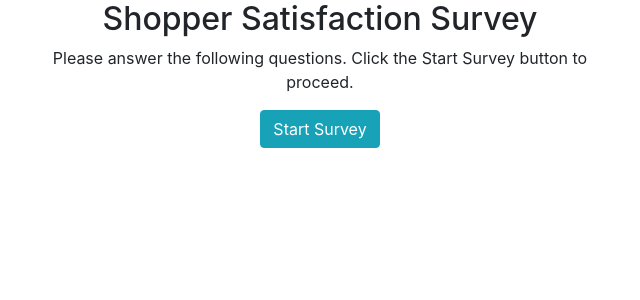
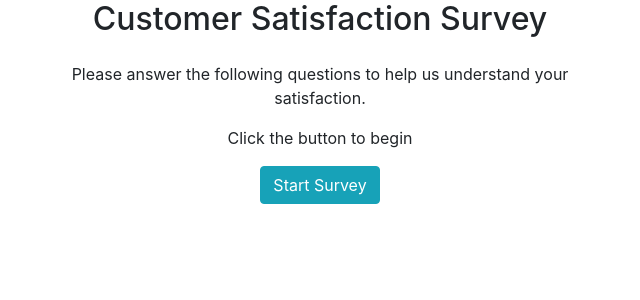
Before and after one commit to HeyImMatt/springboard-19-3-flask-tools, a Flask app: page / in a window 1280 px wide. Shown: the top 300 px of the page, without its empty margins (320-960 px from the left). Run offline with Flask 2, Linux system fonts and the light colour scheme; some libraries are stand-ins or nearby versions.

Commit message:
setup question route and start question template

```diff
--- a/app.py
+++ b/app.py
@@ -1,13 +1,20 @@
 from flask import Flask, redirect, request, render_template
 from flask_debugtoolbar import DebugToolbarExtension
+from surveys import satisfaction_survey
 
 app = Flask(__name__)
 app.config['SECRET_KEY'] = '1234'
 
 debug = DebugToolbarExtension(app)
+app.config['DEBUG_TB_INTERCEPT_REDIRECTS'] = False
 
 responses = []
 
 @app.route('/')
 def home():
-    return render_template('index.html')
+    return render_template('index.html', title=satisfaction_survey.title)
+
+@app.route('/questions/<int:question_id>')
+def question(question_id):
+    question = satisfaction_survey.questions[question_id]
+    return render_template('question.html', question=question)
--- a/templates/index.html
+++ b/templates/index.html
@@ -3,8 +3,9 @@
 {% block title %}Satisfaction Survey{% endblock %}
 
 {% block content %}
-<h2>Shopper Satisfaction Survey</h2>
-<p>Please answer the following questions. Click the Start Survey button to proceed.</p>
+<h2 class="mb-4">{{ title }}</h2>
+<p>Please answer the following questions to help us understand your satisfaction.</p>
+<p>Click the button to begin</p>
 <button id="start-survey" type="button" class="btn btn-info">Start Survey</button>
 
 {% endblock %}
```
Also changed, not shown: templates/question.html (added, +13 -0 lines).
